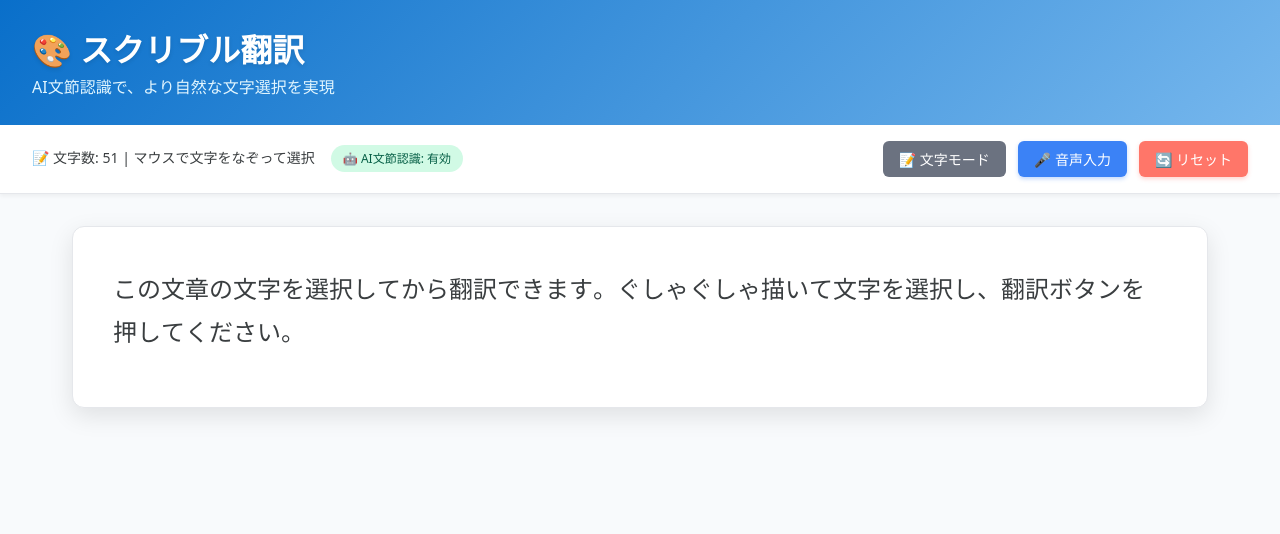
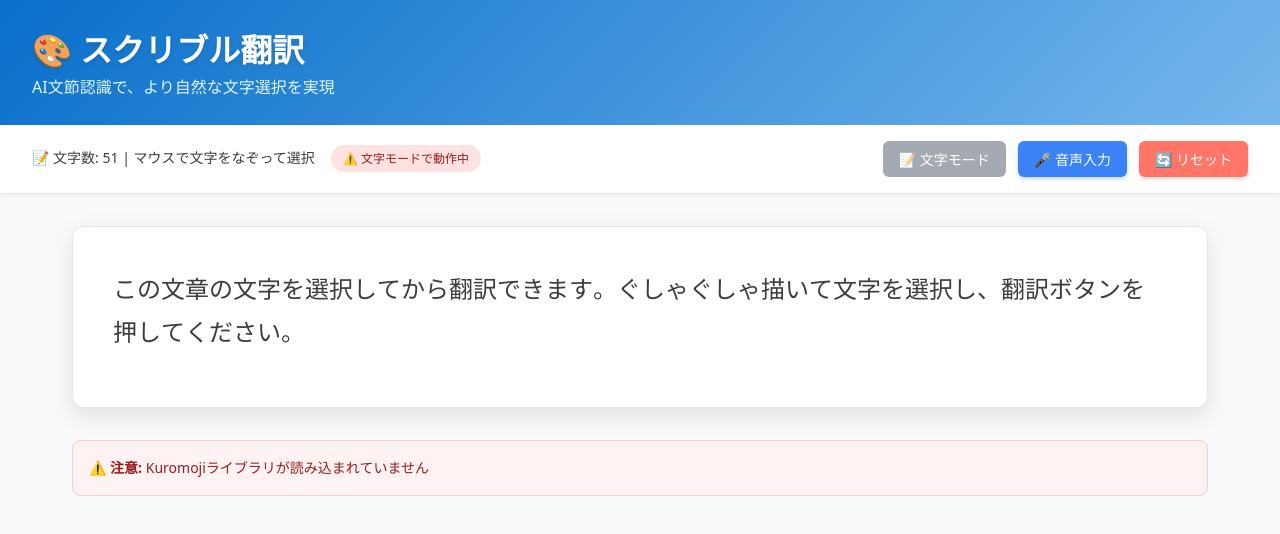
Before and after one commit to rsplndnt/scribble-translator, a React (Vite) app: page / in a window 1280 px wide. Shown: the top 534 px of the page. Built offline with nearby package versions, Linux system fonts and the light colour scheme.

Commit message:
fix: 本番環境でのKuromoji初期化問題を修正
- デフォルトを文字モードに変更
- 複数CDNからの読み込み試行を追加
- タイムアウト設定（10秒）を実装
- エラー時も文字モードで動作継続

```diff
--- a/src/components/ScribbleTranslator.jsx
+++ b/src/components/ScribbleTranslator.jsx
@@ -35,8 +35,9 @@ const ScribbleTranslator = () => {
   const [recognition, setRecognition]       = useState(null);
   const [currentText, setCurrentText]       = useState(initialText);
   const [isTokenizerReady, setIsTokenizerReady] = useState(false);
-  const [isBunsetsuMode, setIsBunsetsuMode] = useState(true);
+  const [isBunsetsuMode, setIsBunsetsuMode] = useState(false); // デフォルトを文字モードに変更
   const [isDrawing, setIsDrawing]           = useState(false);
+  const [kuromojiError, setKuromojiError]   = useState('');
 
   const targetLanguages = [
     { code: 'en', name: '英語',   flag: '🇺🇸' },
@@ -76,31 +77,74 @@ const ScribbleTranslator = () => {
     return () => window.removeEventListener('keydown', onKeyDown);
   }, [selectedChars, handleDelete]);
 
-  // ——— Kuromoji トークナイザー初期化 ———
+  // ——— Kuromoji トークナイザー初期化（改善版） ———
   useEffect(() => {
     const initializeTokenizer = async () => {
+      // 初期状態を文字モードとして設定
+      setIsTokenizerReady(true);
+      setIsBunsetsuMode(false);
+
       try {
-        if (typeof window.kuromoji !== 'undefined') {
-          const dicPath = 'https://cdn.jsdelivr.net/npm/kuromoji@0.1.2/dict/';
-          window.kuromoji.builder({ dicPath }).build((err, tokenizer) => {
-            if (err) {
-              console.error('Kuromoji init error:', err);
-              setIsBunsetsuMode(false);
-              setIsTokenizerReady(true);
+        // Kuromojiの存在確認
+        if (typeof window.kuromoji === 'undefined') {
+          console.log('Kuromoji not loaded - using character mode');
+          setKuromojiError('Kuromojiライブラリが読み込まれていません');
           return;
         }
+
+        // 複数のCDNから試行
+        const cdnUrls = [
+          'https://cdn.jsdelivr.net/npm/kuromoji@0.1.2/dict/',
+          'https://unpkg.com/kuromoji@0.1.2/dict/',
+          'https://cdnjs.cloudflare.com/ajax/libs/kuromoji/0.1.2/dict/'
+        ];
+
+        let tokenizer = null;
+        let lastError = null;
+
+        for (const dicPath of cdnUrls) {
+          try {
+            console.log(`Trying Kuromoji with dict path: ${dicPath}`);
+
+            tokenizer = await new Promise((resolve, reject) => {
+              const timeoutId = setTimeout(() => {
+                reject(new Error('Kuromoji initialization timeout (10s)'));
+              }, 10000); // 10秒タイムアウト
+
+              window.kuromoji.builder({ dicPath }).build((err, result) => {
+                clearTimeout(timeoutId);
+                if (err) {
+                  reject(err);
+                } else {
+                  resolve(result);
+                }
+              });
+            });
+
+            if (tokenizer) {
+              console.log('Kuromoji initialized successfully');
               tokenizerRef.current = tokenizer;
-            setIsTokenizerReady(true);
-          });
-        } else {
-          setIsBunsetsuMode(false);
-          setIsTokenizerReady(true);
+              setKuromojiError('');
+              // 成功したら文節モードを有効化可能にする
+              break;
             }
-      } catch {
-        setIsBunsetsuMode(false);
-        setIsTokenizerReady(true);
+          } catch (err) {
+            console.error(`Kuromoji init failed with ${dicPath}:`, err);
+            lastError = err;
+          }
+        }
+
+        if (!tokenizer) {
+          throw lastError || new Error('All CDN attempts failed');
+        }
+
+      } catch (error) {
+        console.error('Kuromoji initialization error:', error);
+        setKuromojiError(`AI文節認識の初期化に失敗: ${error.message}`);
+        // エラー時も文字モードは使用可能
       }
     };
+
     initializeTokenizer();
   }, []);
 
@@ -163,7 +207,8 @@ const ScribbleTranslator = () => {
       });
 
       return groups;
-    } catch {
+    } catch (error) {
+      console.error('Bunsetsu analysis error:', error);
       return text.split('').map((char, idx) => ({
         indices: [idx],
         text: char,
@@ -180,19 +225,17 @@ useEffect(() => {
       const rec = new SpeechRecognition();
 
       rec.lang = 'ja-JP';
-    rec.interimResults = true;   // interim（仮結果）は受け取るけど表示しない
+      rec.interimResults = true;
       rec.continuous    = true;
 
       rec.onresult = (e) => {
         let finalTranscript = '';
-      // resultIndex 以降の中で isFinal=true のものだけ合計する
         for (let i = e.resultIndex; i < e.results.length; i++) {
           if (e.results[i].isFinal) {
             finalTranscript += e.results[i][0].transcript;
           }
         }
         if (finalTranscript) {
-        // 「確定」の分だけ現在のテキストに追加
           setCurrentText(prev => prev + finalTranscript);
         }
       };
@@ -203,7 +246,6 @@ useEffect(() => {
       setRecognition(rec);
     }
   }, []);
-
 
   const toggleVoiceInput = useCallback(() => {
     if (!recognition) {
@@ -282,7 +324,7 @@ useEffect(() => {
         const ax = p.x + rect.left, ay = p.y + rect.top;
         return Math.hypot(ax-cx, ay-cy) < Math.max(r.width,r.height)*0.7;
       })) {
-        if (isBunsetsuMode) {
+        if (isBunsetsuMode && tokenizerRef.current) {
           const g = bunsetsuGroups.find(g => g.indices.includes(idx));
           g?.indices.forEach(i => hits.add(i));
         } else {
@@ -329,6 +371,10 @@ useEffect(() => {
 
   // ——— 文節モード切替 ———
   const toggleBunsetsuMode = () => {
+    if (!tokenizerRef.current) {
+      alert('AI文節認識が初期化されていません。文字モードで使用してください。');
+      return;
+    }
     setIsBunsetsuMode(m => !m);
     cancelSelection();
   };
@@ -380,7 +426,8 @@ useEffect(() => {
       fontSize: '14px', fontWeight: 500, cursor: 'pointer',
       backgroundColor: isBunsetsuMode ? '#10b981' : '#6b7280',
       color: 'white', transition: 'all 0.2s',
-      display: 'flex', alignItems: 'center', gap: '6px'
+      display: 'flex', alignItems: 'center', gap: '6px',
+      opacity: tokenizerRef.current ? 1 : 0.6
     },
     main: { flex: 1, padding: '32px', maxWidth: '1200px', margin: '0 auto', width: '100%' },
     textContainer: {
@@ -447,8 +494,8 @@ useEffect(() => {
     aiStatus: {
       display:'inline-flex', alignItems:'center', gap:'6px',
       padding:'4px 12px', borderRadius:'16px',
-      backgroundColor:isTokenizerReady ? '#d1fae5':'#fee2e2',
-      color:isTokenizerReady ? '#065f46':'#991b1b',
+      backgroundColor: kuromojiError ? '#fee2e2' : (tokenizerRef.current ? '#d1fae5' : '#fef3c7'),
+      color: kuromojiError ? '#991b1b' : (tokenizerRef.current ? '#065f46' : '#92400e'),
       fontSize:'12px', fontWeight:500
     }
   };
@@ -481,11 +528,13 @@ useEffect(() => {
           }
           {isTranslating && <span style={{ color:'#10b981',marginLeft:16,fontWeight:500 }}>🔄 翻訳処理中…</span>}
           <span style={{ ...styles.aiStatus, marginLeft:16 }}>
-            {isTokenizerReady ? '🤖 AI文節認識: 有効' : '⏳ AI初期化中…'}
+            {kuromojiError ? '⚠️ 文字モードで動作中' :
+             tokenizerRef.current ? '🤖 AI文節認識: 有効' :
+             '📝 文字モードで動作中'}
           </span>
         </div>
         <div style={styles.toolbarButtons}>
-          <button onClick={toggleBunsetsuMode} style={styles.bunsetsuToggle} disabled={!isTokenizerReady}>
+          <button onClick={toggleBunsetsuMode} style={styles.bunsetsuToggle} disabled={!tokenizerRef.current}>
             {isBunsetsuMode ? '📖 文節モード' : '📝 文字モード'}
           </button>
           <button onClick={toggleVoiceInput} style={styles.voiceButton}>
@@ -512,7 +561,7 @@ useEffect(() => {
                       ...(isSelectionMode && !selectedChars.has(i)
                         ? { cursor:'pointer', padding:'2px 1px' }
                         : {}),
-                      ...(isBunsetsuEnd(i) && !isSelectionMode && isBunsetsuMode
+                      ...(isBunsetsuEnd(i) && !isSelectionMode && isBunsetsuMode && tokenizerRef.current
                         ? styles.bunsetsuBorder
                         : {})
                     }}
@@ -590,7 +639,7 @@ useEffect(() => {
           )}
         </div>
 
-        {isBunsetsuMode && bunsetsuGroups.length > 0 && isTokenizerReady && (
+        {isBunsetsuMode && bunsetsuGroups.length > 0 && tokenizerRef.current && (
           <div style={{
             marginTop:'16px', padding:'16px',
             backgroundColor:'#f0fdf4', borderRadius:'8px',
@@ -607,6 +656,17 @@ useEffect(() => {
                 {g.text}
               </span>
             ))}
+          </div>
+        )}
+
+        {kuromojiError && (
+          <div style={{
+            marginTop:'16px', padding:'16px',
+            backgroundColor:'#fef2f2', borderRadius:'8px',
+            fontSize:'14px', color:'#991b1b',
+            border:'1px solid #fecaca'
+          }}>
+            <strong>⚠️ 注意:</strong> {kuromojiError}
           </div>
         )}
 
```
Lines whose indentation alone changed are shown as unchanged.
